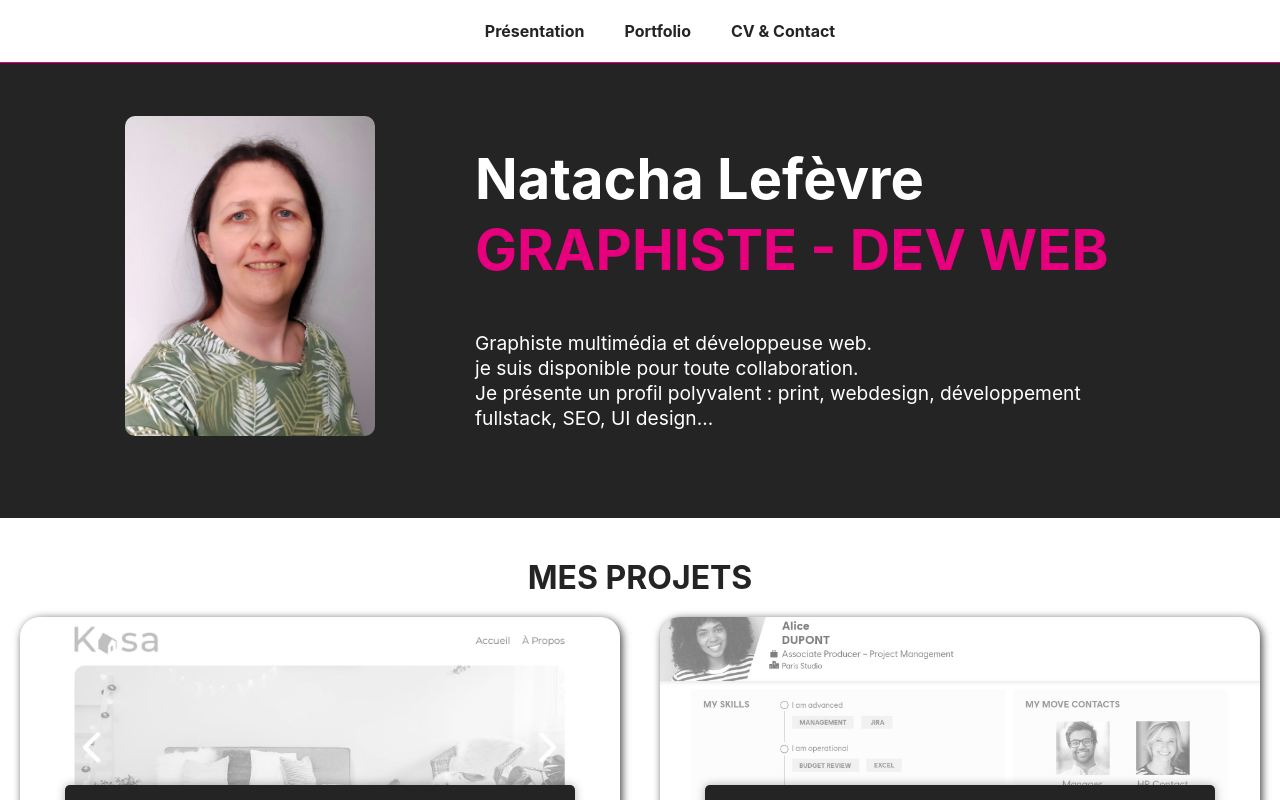
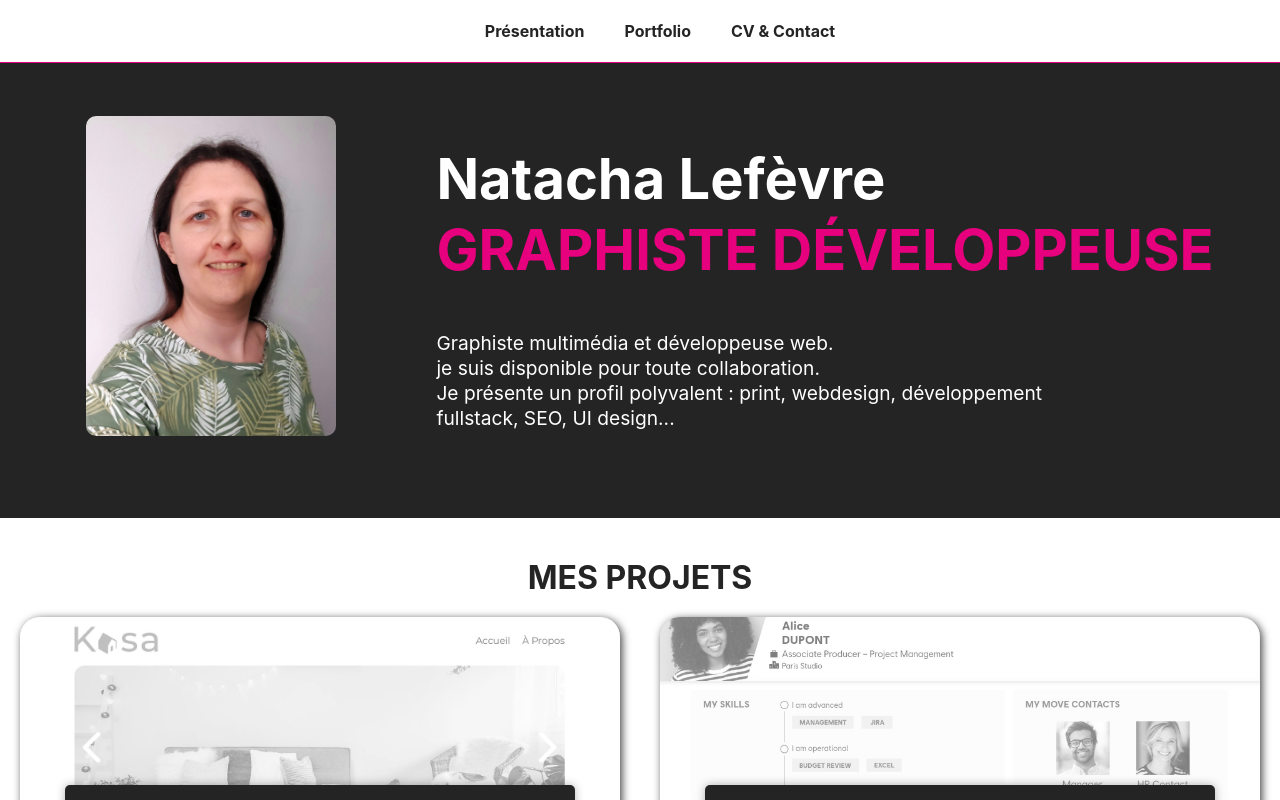
Before and after one commit to NatachaLefevre/Portfolio-Natacha-Lefevre, a React (Vite) app: page / in a window 1280 px wide. Shown: the top 800 px of the page. Built offline with nearby package versions, Linux system fonts and the light colour scheme.

Commit message:
fix: titre

```diff
--- a/src/App.jsx
+++ b/src/App.jsx
@@ -33,7 +33,7 @@ const App = () => {
         <div className='title-presentation'>
 
           <h1 className='name'>Natacha Lefèvre</h1>
-          <h1 className='dev'>GRAPHISTE - DEV WEB</h1>
+          <h1 className='dev'>GRAPHISTE DÉVELOPPEUSE</h1>
 
           <p className='text-presentation'>Graphiste multimédia et développeuse web.<br />
             je suis disponible pour toute collaboration.<br />
```
